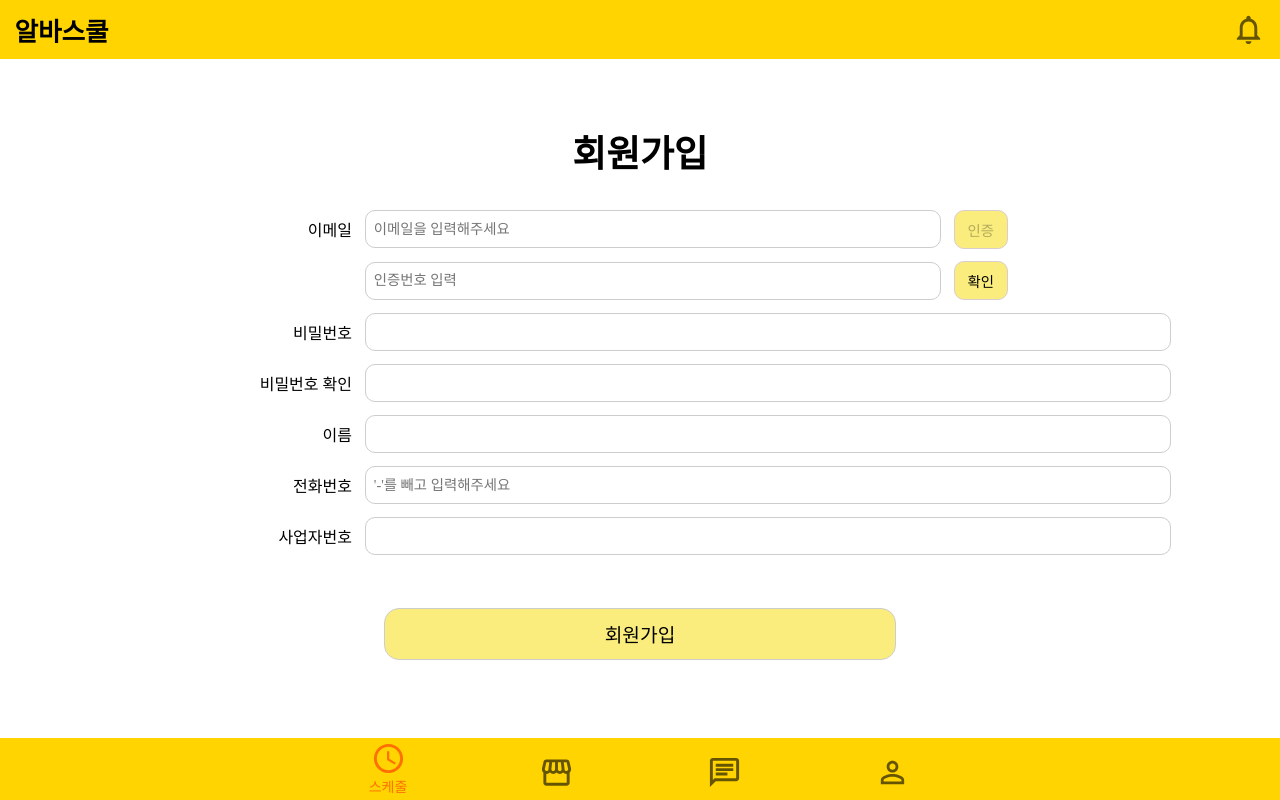
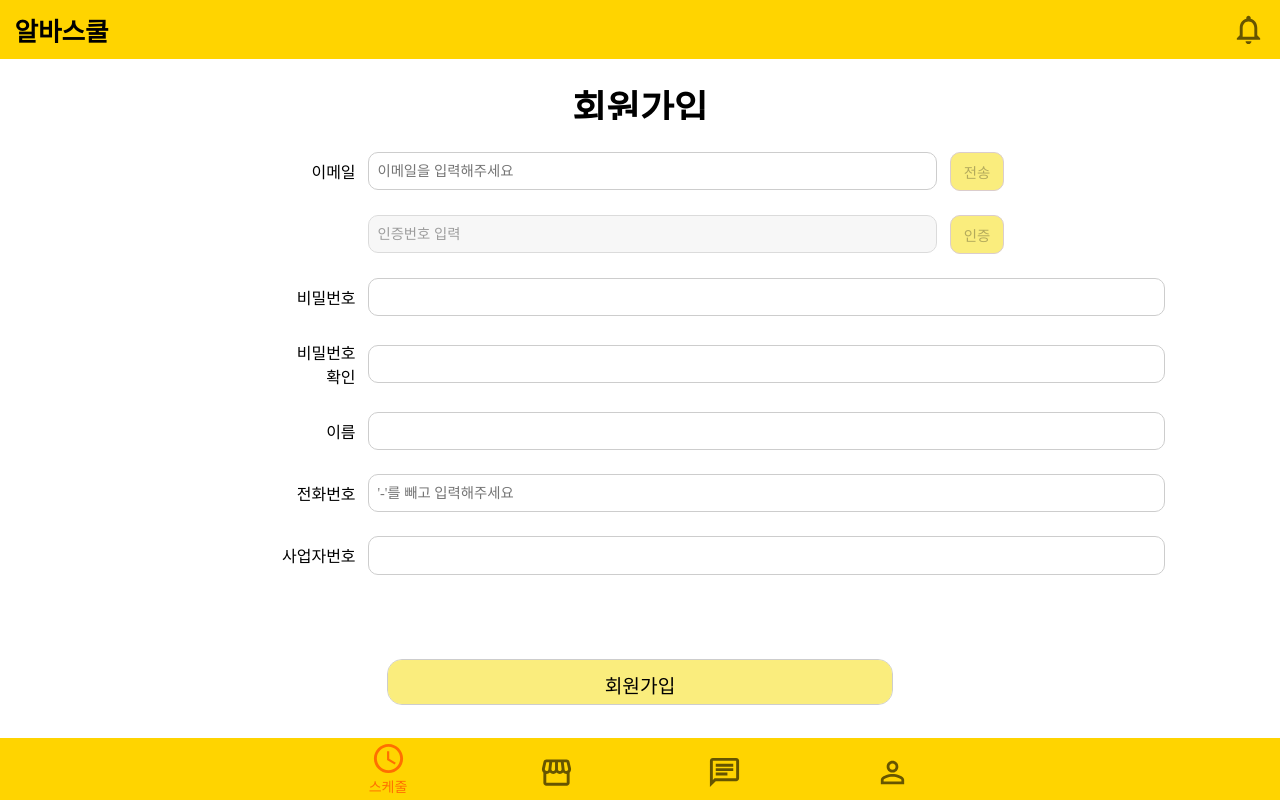
Before and after one commit to leejjorang/albaschool_frontend, a React (Vite) app: page /signup/manager in a window 1280 px wide. Built offline with nearby package versions, Linux system fonts and the light colour scheme; no server answers; a web font is replaced by a local one.

Commit message:
Feat: 직원 회원가입 구현

```diff
--- a/src/components/SignUpForm.tsx
+++ b/src/components/SignUpForm.tsx
@@ -2,8 +2,9 @@ import { useForm } from "react-hook-form";
 import styled from "styled-components";
 import { Button } from "./Button";
 import { useMutation } from "@tanstack/react-query";
-import { validateEmail } from "../services/authService";
+import { sendCode, signUp, validateEmail } from "../services/authService";
 import { useEffect, useState } from "react";
+import { useNavigate } from "react-router-dom";
 
 export interface SignUpProps {
   // 알바생
@@ -13,6 +14,7 @@ export interface SignUpProps {
   password: string;
   checkPassword: string;
   name: string;
+  role: string;
 }
 
 export interface BusinessSignUpProps extends SignUpProps {
@@ -20,7 +22,7 @@ export interface BusinessSignUpProps extends SignUpProps {
   businessNum: string;
 }
 
-type SignUpType = "staff" | "business";
+type SignUpType = "staff" | "manager";
 interface SignUpFormProps {
   type: SignUpType;
 }
@@ -34,18 +36,40 @@ function SignUpForm({ type }: SignUpFormProps) {
   } = useForm<BusinessSignUpProps>();
 
   const email = watch("email"); // 현재 입력된 이메일 값 감시
+  const code = watch("verification"); // 현재 입력된 코드 감시
+  const password = watch("password");
+  const navigate = useNavigate();
+
+  const role = type==="staff" ? "staff" : "manager";
+
+  const [isCodeSent, setIsCodeSent] = useState(false); // 전송 버튼 상태
   const [isEmailVerified, setIsEmailVerified] = useState(false); // 인증 버튼 상태
-  const password = watch("password");
 
+  // 이메일이 변경될 때만 초기화
   useEffect(() => {
+    setIsCodeSent(false);
     setIsEmailVerified(false);
   }, [email]);
 
-  const emailValidation = useMutation({
-    mutationFn: validateEmail,
+  const sendVerificationCode = useMutation({
+    mutationFn: sendCode,
     onSuccess: (data) => {
       console.log(data);
-      alert("이메일 인증 성공!");
+      alert("인증번호가 발송되었습니다.");
+      setIsCodeSent(true);
+    },
+    onError: () => {
+      alert("인증번호 발송 실패!");
+      setIsCodeSent(false);
+    },
+  });
+
+  const EmailValidation = useMutation({
+    mutationFn: (data: { email: string; code: string }) =>
+      validateEmail(data.email, data.code),
+    onSuccess: (data) => {
+      console.log(data);
+      alert("이메일 인증 완료!");
       setIsEmailVerified(true);
     },
     onError: () => {
@@ -54,8 +78,24 @@ function SignUpForm({ type }: SignUpFormProps) {
     },
   });
 
+  const signUpMutation = useMutation({
+    mutationFn: (data: SignUpProps) =>
+      signUp({
+        ...data,
+        role: role,
+      }),
+    onSuccess: () => {
+      alert("회원가입 성공!");
+      navigate("/login");
+    },
+    onError: (error) => {
+      alert("회원가입 실패!");
+      console.error(error);
+    },
+  });
+
   const emailRegex = /^[A-Z0-9._%+-]+@[A-Z0-9.-]+\.[A-Z]{2,}$/i;
-  const handleEmailValidation = () => {
+  const handleSendingCode = () => {
     if (!email) {
       alert("이메일을 입력해주세요.");
       return;
@@ -67,17 +107,33 @@ function SignUpForm({ type }: SignUpFormProps) {
     }
 
     // 유효성 검사 통과 후 이메일 인증 요청
-    emailValidation.mutate(email);
+    sendVerificationCode.mutate(email);
   };
 
-  const onSubmit = async (data: BusinessSignUpProps | SignUpProps) => {
-    if (type === "business") {
-      // 사업자 회원가입 처리
-      const businessData = data as BusinessSignUpProps;
-    } else {
-      // 일반 회원가입 처리
-      const staffData = data as SignUpProps;
+  const handleVerifyCode = () => {
+    EmailValidation.mutate({
+      email: email, // 현재 입력된 이메일
+      code: code, // 사용자가 입력한 인증코드
+    });
+  };
+
+  // const onSubmit = async (data: BusinessSignUpProps | SignUpProps) => {
+  //   if (type === "business") {
+  //     // 사업자 회원가입 처리
+  //     const businessData = data as BusinessSignUpProps;
+  //   } else {
+  //     // 일반 회원가입 처리
+  //     const staffData = data as SignUpProps;
+  //   }
+  // };
+
+  const onSubmit = async (data: SignUpProps) => {
+    if (!isEmailVerified) {
+      alert("이메일 인증이 필요합니다");
+      return;
     }
+
+    signUpMutation.mutate(data);
   };
 
   return (
@@ -104,16 +160,16 @@ function SignUpForm({ type }: SignUpFormProps) {
               />
               <button
                 type="button"
-                onClick={handleEmailValidation}
+                onClick={handleSendingCode}
                 disabled={
-                  !email || emailValidation.isPending || isEmailVerified
+                  !email || sendVerificationCode.isPending || isCodeSent
                 }
               >
-                {emailValidation.isPending
-                  ? "검증중..."
-                  : isEmailVerified
-                  ? "인증됨"
-                  : "인증"}
+                {sendVerificationCode.isPending
+                  ? "전송중..."
+                  : isCodeSent
+                  ? "전송됨"
+                  : "전송"}
               </button>
             </div>
             {errors.email && (
@@ -132,8 +188,19 @@ function SignUpForm({ type }: SignUpFormProps) {
                   required: "인증번호를 입력하세요",
                 })}
                 placeholder="인증번호 입력"
+                disabled={!isCodeSent || email === "" || isEmailVerified}
               />
-              <button>확인</button>
+              <button
+                type="button"
+                onClick={handleVerifyCode}
+                disabled={!code || EmailValidation.isPending || isEmailVerified}
+              >
+                {EmailValidation.isPending
+                  ? "인증중..."
+                  : isEmailVerified
+                  ? "인증됨"
+                  : "인증"}
+              </button>
             </div>
             {errors.verification && (
               <p className="error-text">{errors.verification.message}</p>
@@ -156,7 +223,11 @@ function SignUpForm({ type }: SignUpFormProps) {
 
           <InputBoxStyle>
             <div>
-              <p>비밀번호 확인</p>
+              <p>
+                비밀번호
+                <br />
+                확인
+              </p>
               <input
                 className="inputBox"
                 type="password"
@@ -199,7 +270,7 @@ function SignUpForm({ type }: SignUpFormProps) {
             )}
           </InputBoxStyle>
 
-          {type === "business" && (
+          {type === "manager" && (
             <InputBoxStyle>
               <div>
                 <p>사업자번호</p>
@@ -237,6 +308,7 @@ const FormStyle = styled.form`
   display: flex;
   flex-direction: column;
   align-items: center;
+  padding: 0.5rem;
 
   h2 {
     font-size: 2.3rem;
@@ -245,6 +317,7 @@ const FormStyle = styled.form`
 
 const InputWrapperStyler = styled.div`
   width: 90%;
+  height: 100%;
   display: flex;
   flex-direction: column;
   align-items: center;
@@ -253,11 +326,15 @@ const InputWrapperStyler = styled.div`
 
 const InputBoxStyle = styled.div`
   width: 100%;
-  margin-bottom: 0.8rem;
+  margin-bottom: 1.5rem;
 
-  p {
+  .error-text {
     color: red;
-    margin-left: 6.5rem;
+    position: absolute;
+    left: 28%;
+    padding-left: 0.8rem;
+    margin-top: 0.2em;
+    font-size: 0.8rem;
   }
 
   div {
@@ -285,6 +362,12 @@ const InputBoxStyle = styled.div`
       }
     }
 
+    input:disabled {
+      background-color: #f5f5f5;
+      cursor: not-allowed;
+      opacity: 0.7;
+    }
+
     button {
       font-size: 0.9rem;
       padding: 0.5rem 0.8rem;
--- a/src/pages/manager/ManagerSignUp.tsx
+++ b/src/pages/manager/ManagerSignUp.tsx
@@ -1,6 +1,6 @@
 import SignUpForm from "../../components/SignUpForm";
 
 function MangerSignUp() {
-  return <SignUpForm type="business" />;
+  return <SignUpForm type="manager" />;
 }
 export default MangerSignUp;
--- a/src/services/authService.ts
+++ b/src/services/authService.ts
@@ -1,15 +1,15 @@
 import { BusinessSignUpProps, SignUpProps } from "../components/SignUpForm";
 import axiosInstance from "./AxiosInstance";
 
-export const validateEmail = async (email: string) => {
+export const sendCode = async (email: string) => {
   const response = await axiosInstance.post("/auth/email" , {
     email: email
   });
   return response.data;
 };
 
-export const checkCode = async (email: string, code: string) => {
-  const response = await axiosInstance.post("/auth/email" , {
+export const validateEmail = async (email: string, code: string) => {
+  const response = await axiosInstance.post("/auth/email/verify" , {
     email: email,
     code: code
   });
@@ -17,26 +17,26 @@ export const checkCode = async (email: string, code: string) => {
   return response.data;
 }
 
-export const signupStaff = async (data: SignUpProps) => {
+export const signUp = async (data: SignUpProps) => {
   const response = await axiosInstance.post("/auth/register",{
     name: data.name,
     email: data.email,
-    role: "staff",
     password: data.password,
-    contact:data.phone
+    contact:data.phone,
+    role: data.role
   });
 
   return response.data;
 }
 
-export const signupManager = async (data: BusinessSignUpProps) => {
-  const response = await axiosInstance.post("/auth/register",{
-    name: data.name,
-    email: data.email,
-    role: "manager",
-    password: data.password,
-    contact:data.phone
-  });
+// export const signupManager = async (data: BusinessSignUpProps) => {
+//   const response = await axiosInstance.post("/auth/register",{
+//     name: data.name,
+//     email: data.email,
+//     role: "manager",
+//     password: data.password,
+//     contact:data.phone
+//   });
 
-  return response.data;
-}
+//   return response.data;
+// }
```
